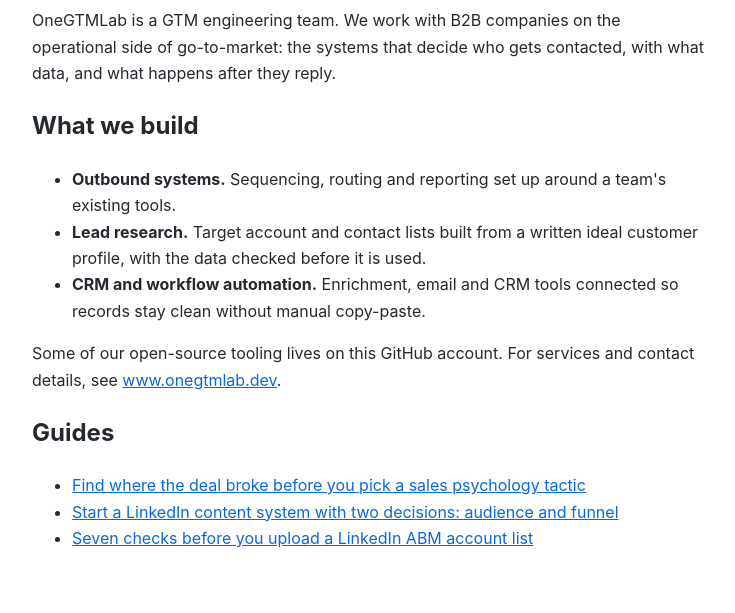
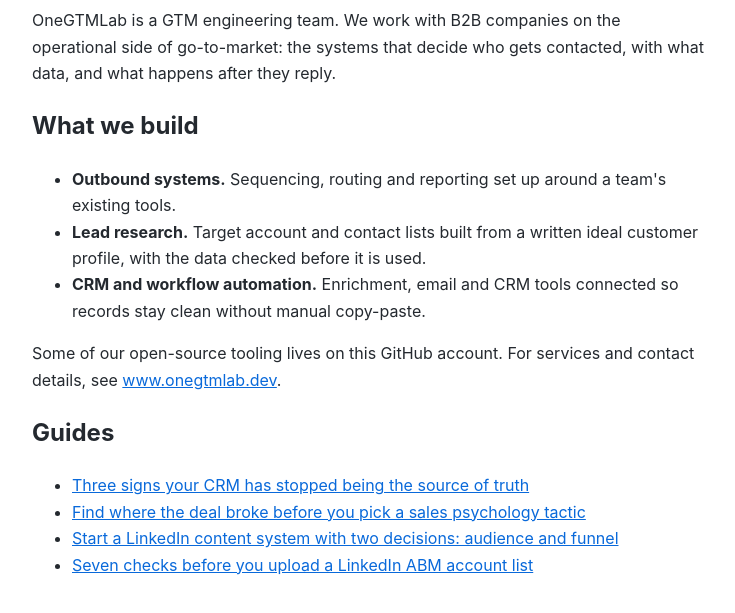
Before and after one commit to jaizendra-netizen/onegtmlab-gtm-engineering, a plain HTML site: page index.html in a window 1280 px wide. Shown: the part 115-728 px from the top of the page, without its empty margins (272-1007 px from the left). Drawn offline with Linux system fonts and the light colour scheme.

Commit message:
Link guide from index

```diff
--- a/index.html
+++ b/index.html
@@ -15,6 +15,7 @@
 <p>Some of our open-source tooling lives on this GitHub account. For services and contact details, see <a href="https://www.onegtmlab.dev">www.onegtmlab.dev</a>.</p>
 <h2>Guides</h2>
 <ul>
+<li><a href="guides/revops-audit-clean-route-report.html">Three signs your CRM has stopped being the source of truth</a></li>
 <li><a href="guides/sales-psychology-find-where-the-deal-broke.html">Find where the deal broke before you pick a sales psychology tactic</a></li>
 <li><a href="guides/linkedin-content-system-first-two-steps.html">Start a LinkedIn content system with two decisions: audience and funnel</a></li>
 <li><a href="guides/linkedin-abm-account-list-checks.html">Seven checks before you upload a LinkedIn ABM account list</a></li>
```
